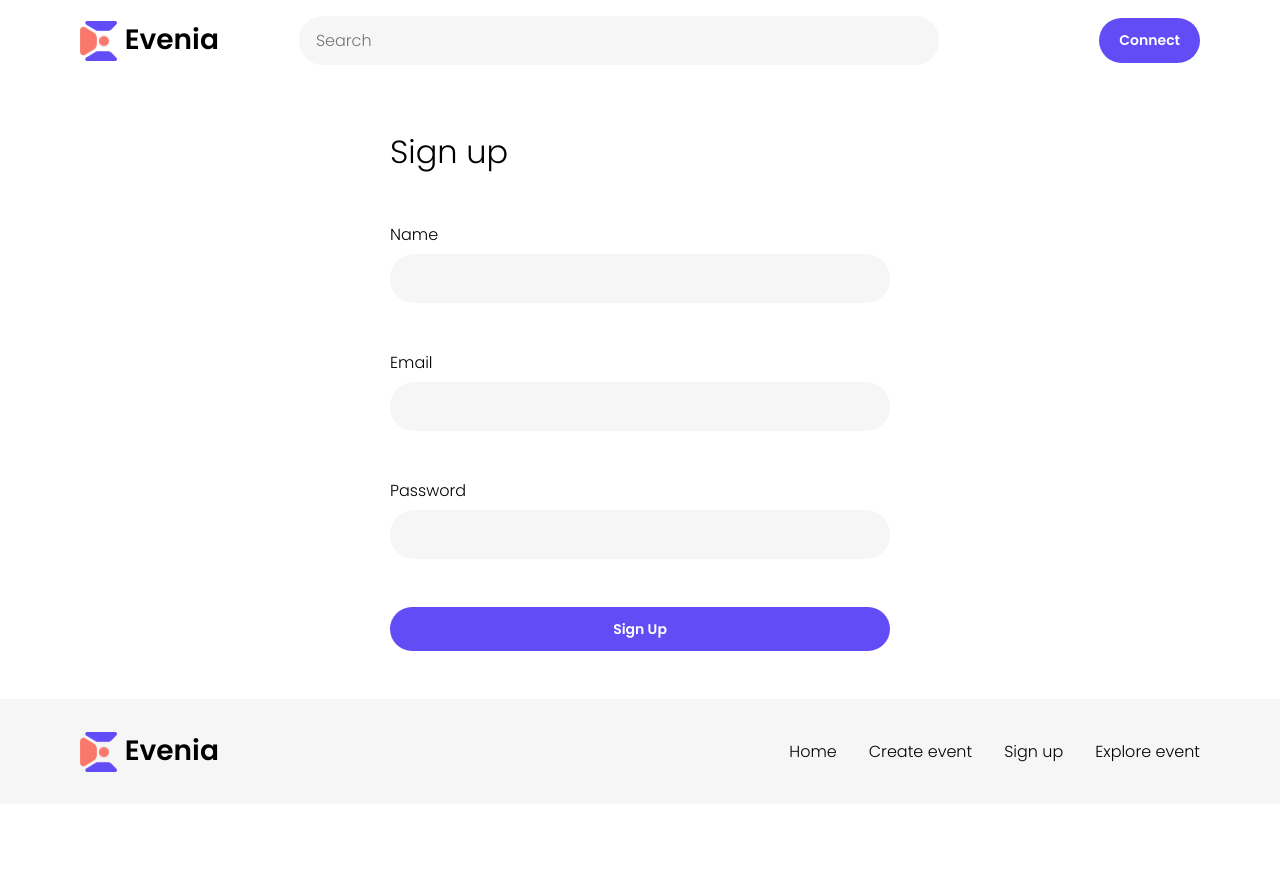
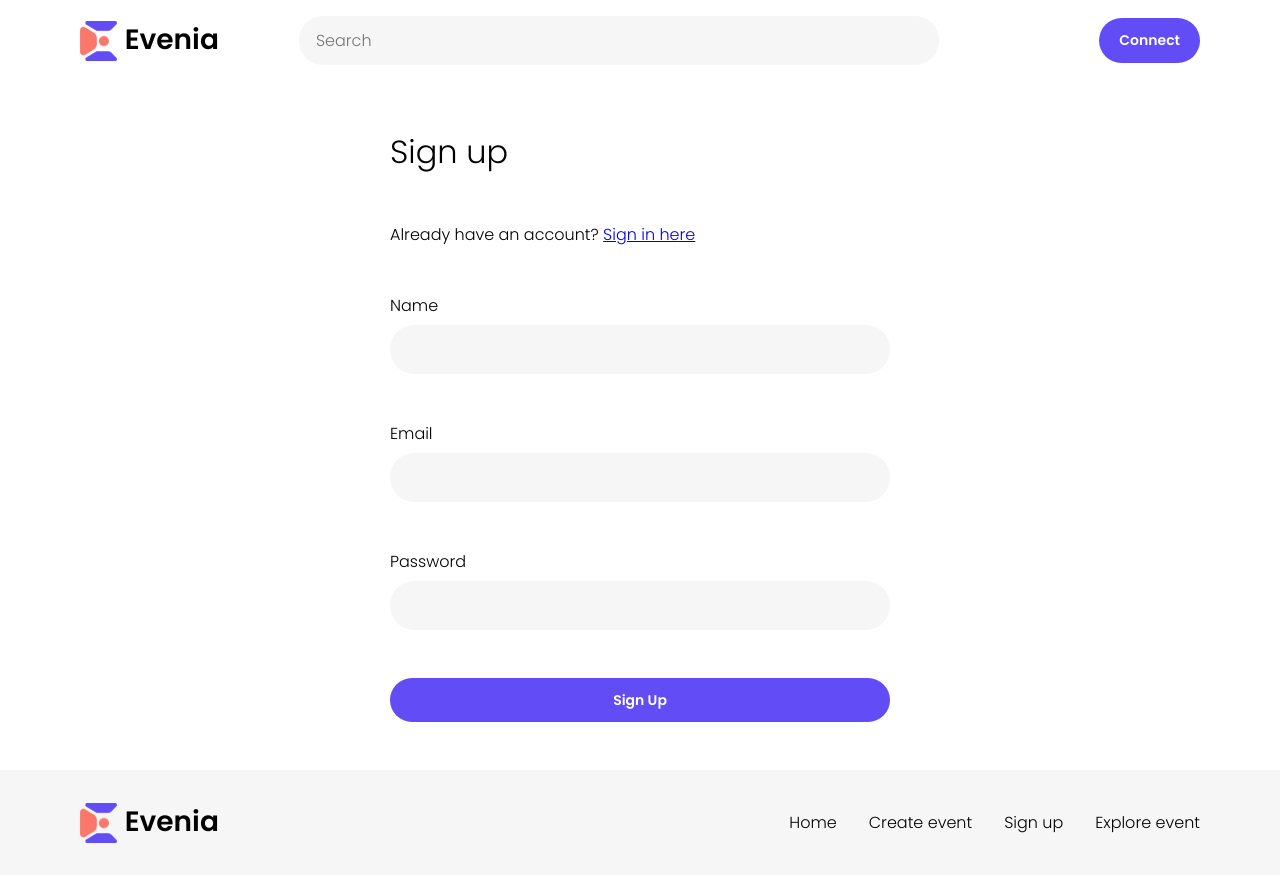
Before and after one commit to alexghr/evenia, a Next.js app: page /signUp in a window 1280 px wide. Before the commit the page ends 804 px from the top, so only its background shows below. Built offline with nearby package versions, Linux system fonts and the light colour scheme; no server answers.

Commit message:
feat: link between sign up and sign in

```diff
--- a/src/app/api/auth/[...nextauth]/route.ts
+++ b/src/app/api/auth/[...nextauth]/route.ts
@@ -2,11 +2,12 @@ import NextAuth from "next-auth";
 import CredentialsProvider from "next-auth/providers/credentials";
 import argon2 from "argon2";
 import prismaClient from "@/prismaClient";
+import { authLinks } from "@/links";
 
 const handler = NextAuth({
   pages: {
-    signIn: "/signIn",
-    newUser: "/signUp",
+    signIn: authLinks.signIn,
+    newUser: authLinks.signUp,
   },
   providers: [
     CredentialsProvider({
--- a/src/components/AuthForms/SignUpForm.tsx
+++ b/src/components/AuthForms/SignUpForm.tsx
@@ -5,6 +5,8 @@ import TextInput from "../TextInput/TextInput";
 import Button from "../Button/Button";
 import styles from "./Form.module.scss";
 import { signIn } from "next-auth/react";
+import Link from "next/link";
+import { authLinks } from "@/links";
 
 type Fields = {
   email: string;
@@ -48,6 +50,11 @@ const SignUpForm: FC = () => {
   return (
     <form className={styles.form} onSubmit={handleSubmit(onSubmit)}>
       <h1 className={styles.title}>Sign up</h1>
+
+      <p>
+        Already have an account?{" "}
+        <Link href={authLinks.signIn}>Sign in here</Link>
+      </p>
 
       <div className={styles.field}>
         <label htmlFor={ids.name}>Name</label>
--- a/src/links.ts
+++ b/src/links.ts
@@ -25,3 +25,8 @@ export const footerLinks: readonly FooterLink[] = [
 ];
 
 export const eventLink = (id: number) => `/event/${id}`;
+
+export const authLinks = {
+  signIn: "/signIn",
+  signUp: "/signUp",
+};
```
Also changed, not shown: src/components/AuthForms/SignInForm.tsx (+7 -0 lines).
